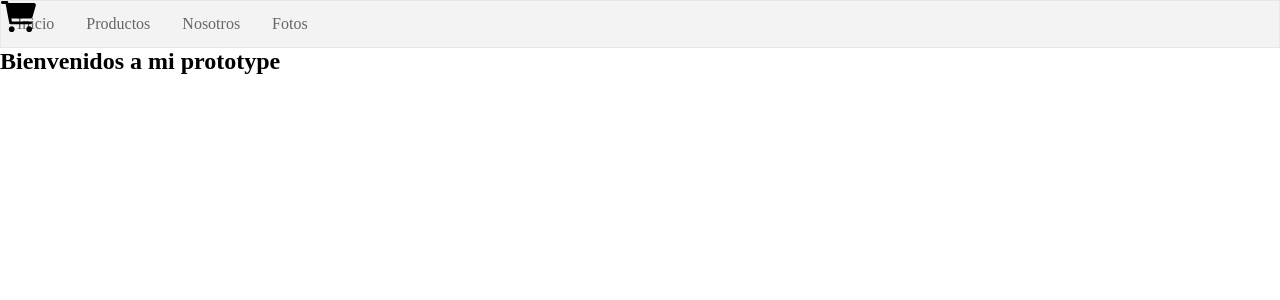
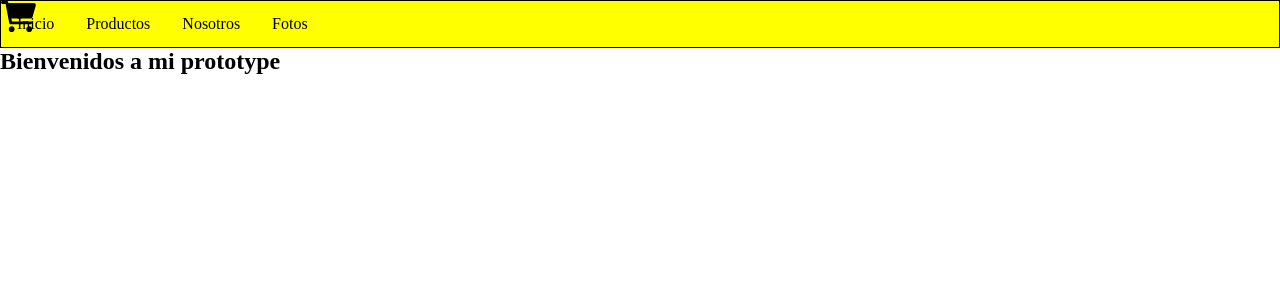
Before and after one commit to BauOrtiz/reactBauti, a React (Create React App) app in the folder Proyecto/ecommerc/: page / in a window 1280 px wide. Shown: the top 300 px of the page. Built offline with nearby package versions, Linux system fonts and the light colour scheme.

Commit message:
Ajustes en el css del NavBar

```diff
--- a/Proyecto/ecommerc/src/componentes/NavBar/style.css
+++ b/Proyecto/ecommerc/src/componentes/NavBar/style.css
@@ -1,4 +1,24 @@
-ul {list-style-type: none;margin: 0;padding: 0;overflow: hidden;border: 1px solid #e7e7e7;background-color: #f3f3f3;}
-li {float: left;}
-li a {display: block;color: #666;text-align: center;padding: 14px 16px;text-decoration: none;}
-li a:hover{background-color: #ddd;}
+ul {
+    list-style-type: none;
+    margin: 0;
+    padding: 0;
+    overflow: hidden;
+    border: 1px solid black;
+    background-color: yellow;
+}
+
+li {
+    float: left;
+}
+
+li a {
+    display: block;
+    color: black;
+    text-align: center;
+    padding: 14px 16px;
+    text-decoration: none;
+}
+
+li a:hover {
+    background-color: rgb(248, 248, 117);
+}
```
